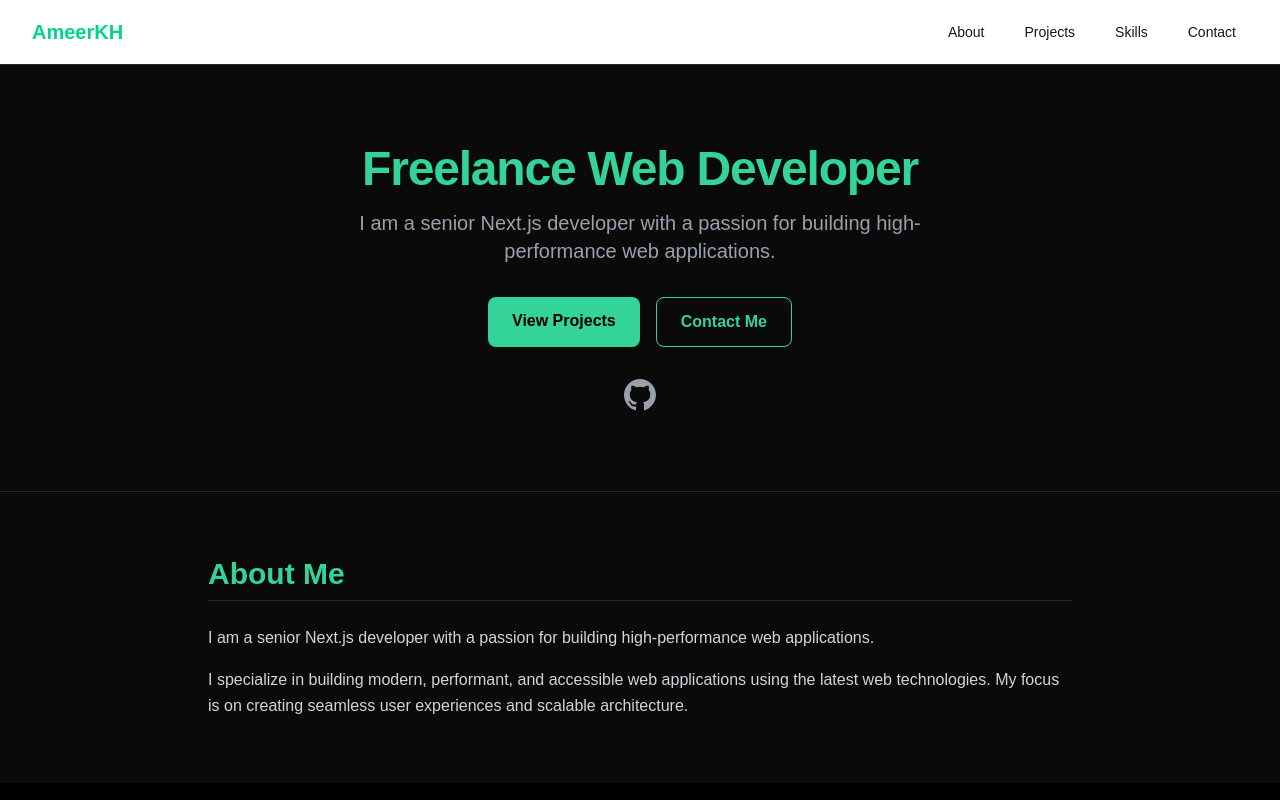
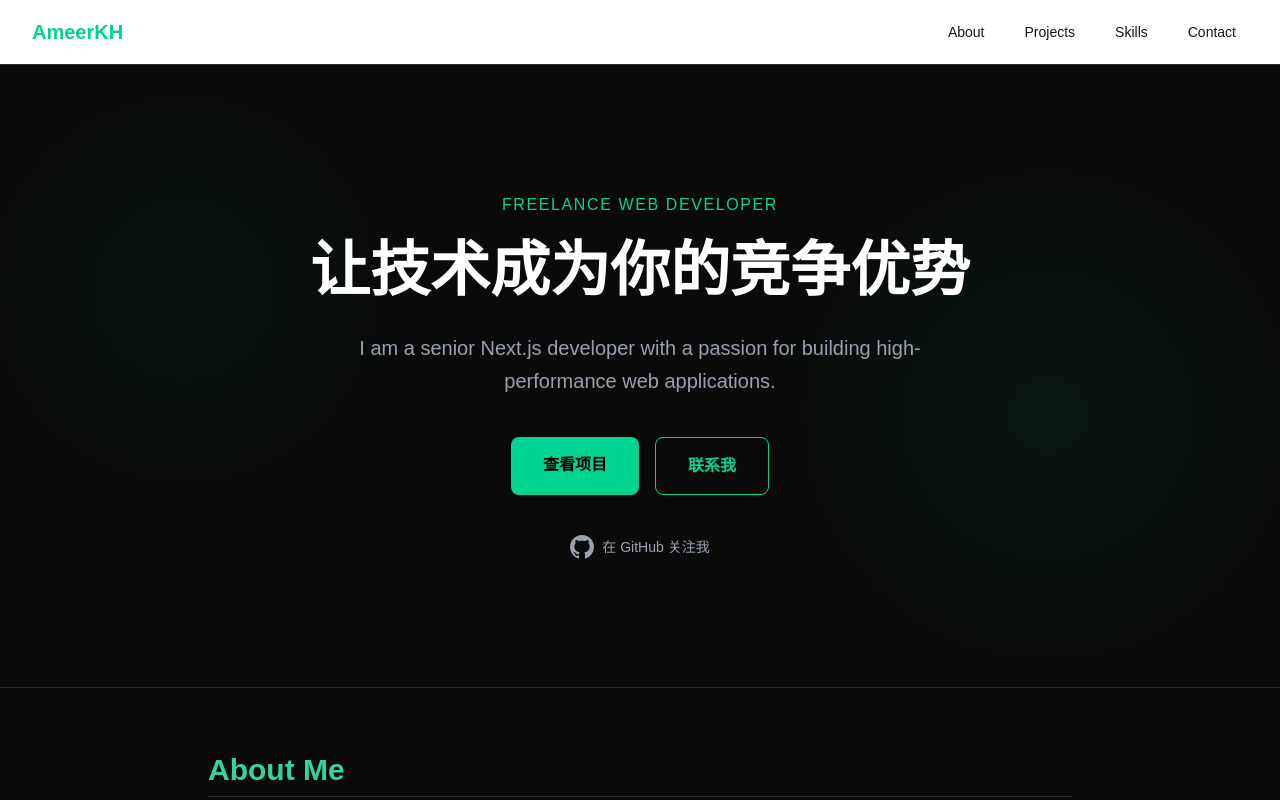
Before and after one commit to AmeerAlkholany/portfolio, a Next.js app: page / in a window 1280 px wide. Shown: the top 800 px of the page. Built offline with nearby package versions, Linux system fonts and the light colour scheme.

Commit message:
feat: add Hero entrance animation with staggered motion

```diff
--- a/app/components/hero.tsx
+++ b/app/components/hero.tsx
@@ -1,48 +1,108 @@
+"use client";
+
 import Link from "next/link";
+import { motion } from "framer-motion";
 import { siteConfig } from "@/lib/site-config";
+
+const containerVariants = {
+  hidden: { opacity: 0 },
+  visible: {
+    opacity: 1,
+    transition: {
+      staggerChildren: 0.2,
+      delayChildren: 0.3,
+    },
+  },
+};
+
+const itemVariants = {
+  hidden: { y: 20, opacity: 0 },
+  visible: {
+    y: 0,
+    opacity: 1,
+    transition: {
+      duration: 0.6,
+      ease: "easeOut",
+    },
+  },
+};
 
 export default function Hero() {
   return (
-    <section className="py-20 text-center bg-[#0a0a0a] text-white">
-      <div className="max-w-4xl mx-auto px-4">
-        <h1 className="text-5xl font-extrabold tracking-tight mb-4 text-[#34d399]">
+    <section className="relative py-24 md:py-32 bg-[#0a0a0a] overflow-hidden">
+      {/* Subtle background decoration */}
+      <div className="absolute inset-0 opacity-5">
+        <div className="absolute top-20 left-10 w-72 h-72 bg-emerald-400 rounded-full blur-3xl" />
+        <div className="absolute bottom-20 right-10 w-96 h-96 bg-emerald-400 rounded-full blur-3xl" />
+      </div>
+
+      <motion.div
+        className="relative max-w-4xl mx-auto px-4 text-center"
+        variants={containerVariants}
+        initial="hidden"
+        animate="visible"
+      >
+        <motion.p
+          variants={itemVariants}
+          className="text-emerald-400 font-medium text-sm md:text-base uppercase tracking-widest mb-4"
+        >
           {siteConfig.title}
-        </h1>
-        <p className="text-xl text-gray-400 mb-8 max-w-2xl mx-auto">
+        </motion.p>
+
+        <motion.h1
+          variants={itemVariants}
+          className="text-4xl md:text-5xl lg:text-6xl font-bold text-white mb-6 leading-tight"
+        >
+          让技术成为你的竞争优势
+        </motion.h1>
+
+        <motion.p
+          variants={itemVariants}
+          className="text-lg md:text-xl text-gray-400 mb-10 max-w-2xl mx-auto leading-relaxed"
+        >
           {siteConfig.bio}
-        </p>
-        <div className="flex justify-center space-x-4 mb-8">
+        </motion.p>
+
+        <motion.div
+          variants={itemVariants}
+          className="flex flex-col sm:flex-row gap-4 justify-center"
+        >
           <Link
             href="#projects"
-            className="px-6 py-3 bg-[#34d399] text-black font-semibold rounded-lg hover:bg-[#2fb284] transition"
+            className="px-8 py-4 bg-emerald-400 text-black font-semibold rounded-lg hover:bg-emerald-500 transition-colors duration-200 focus:outline-none focus:ring-2 focus:ring-emerald-400 focus:ring-offset-2 focus:ring-offset-black"
           >
-            View Projects
+            查看项目
           </Link>
           <Link
             href="#contact"
-            className="px-6 py-3 border border-[#34d399] text-[#34d399] font-semibold rounded-lg hover:bg-[#34d399] hover:text-black transition"
+            className="px-8 py-4 border border-emerald-400 text-emerald-400 font-semibold rounded-lg hover:bg-emerald-400 hover:text-black transition-all duration-200 focus:outline-none focus:ring-2 focus:ring-emerald-400 focus:ring-offset-2 focus:ring-offset-black"
           >
-            Contact Me
+            联系我
           </Link>
-        </div>
-        <div className="flex justify-center">
+        </motion.div>
+
+        <motion.div
+          variants={itemVariants}
+          className="mt-10 flex justify-center"
+        >
           <a
             href={siteConfig.github}
             target="_blank"
             rel="noopener noreferrer"
-            className="text-gray-400 hover:text-[#34d399] transition"
+            className="text-gray-400 hover:text-emerald-400 transition-colors duration-200 flex items-center gap-2"
             aria-label="GitHub Profile"
           >
             <svg
-              className="w-8 h-8 fill-current"
+              className="w-6 h-6"
               viewBox="0 0 24 24"
-              xmlns="http://www.w3.org/2000/svg"
+              fill="currentColor"
             >
               <path d="M12 0C5.37 0 0 5.37 0 12c0 5.31 3.435 9.795 8.205 11.385.6.105.825-.255.825-.57 0-.285-.015-1.23-.015-2.235-3.015.555-3.795-.735-4.035-1.41-.135-.345-.72-1.41-1.23-1.695-.42-.225-1.02-.78-.015-.795.945-.015 1.62.87 1.845 1.23 1.08 1.815 2.805 1.305 3.495.99.105-.78.42-1.305.765-1.605-2.67-.3-5.46-1.335-5.46-5.925 0-1.305.465-2.385 1.23-3.225-.12-.3-.54-1.53.12-3.18 0 0 1.005-.315 3.3 1.23.96-.27 1.98-.405 3-.405s2.04.135 3 .405c2.295-1.56 3.3-1.23 3.3-1.23.66 1.65.24 2.88.12 3.18.765.84 1.23 1.905 1.23 3.225 0 4.605-2.805 5.625-5.475 5.925.435.375.81 1.095.81 2.22 0 1.605-.015 2.895-.015 3.3 0 .315.225.69.825.57A12.02 12.02 0 0024 12c0-6.63-5.37-12-12-12z" />
             </svg>
+            <span className="text-sm">在 GitHub 关注我</span>
           </a>
-        </div>
-      </div>
+        </motion.div>
+      </motion.div>
     </section>
   );
 }
```
